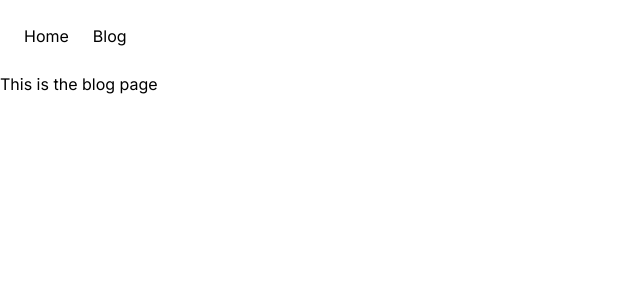
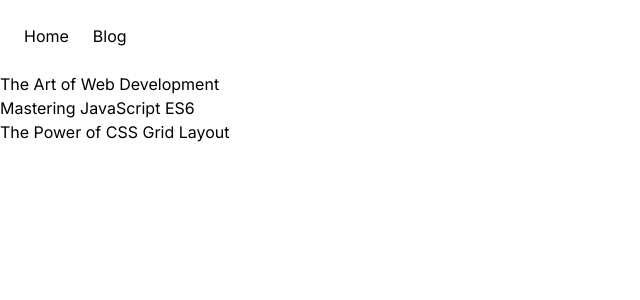
Before and after one commit to raselrana22/simple-blog-website, a Next.js app: page /blog in a window 1280 px wide. Shown: the top 300 px of the page, without its empty margins (0-640 px from the left). Built offline with nearby package versions, Linux system fonts and the light colour scheme.

Commit message:
add blog functionality

```diff
--- a/app/blog/page.js
+++ b/app/blog/page.js
@@ -1,3 +1,14 @@
+import blogData from "/data/blogData.json"
+
 export default function Blog() {
-    return (<div>This is the blog page</div>)
+
+    const posts = blogData;
+    console.log(posts);
+
+    console.log(blogData);
+    return (<div>
+        {posts.map(post => {
+            return <div key={post.id}> {post.title}</div>
+        })}
+    </div>)
 }
--- a/app/page.js
+++ b/app/page.js
@@ -1,3 +1,6 @@
+import Link from "next/link";
+
 export default async function Home() {
-  return (<></>);
+
+  return (<Link href={"/home"}></Link>);
 }
--- a/data/blogData.json
+++ b/data/blogData.json
@@ -1,32 +1,20 @@
 [
   {
-    "userId": 1,
     "id": 1,
-    "title": "sunt aut facere repellat provident occaecati excepturi optio reprehenderit",
-    "body": "quia et suscipit\nsuscipit recusandae consequuntur expedita et cum\nreprehenderit molestiae ut ut quas totam\nnostrum rerum est autem sunt rem eveniet architecto"
+    "title": "The Art of Web Development",
+    "content": "Web development is a dynamic and rapidly evolving field that empowers us to create amazing digital experiences. From crafting responsive user interfaces to building powerful back-end systems, web development offers endless possibilities. With technologies like HTML, CSS, JavaScript, and frameworks like React and Vue.js, developers can shape the online world like never before. Whether you're a seasoned pro or just starting your coding journey, web development has something for everyone. So, dive into the world of coding, explore the realms of design, and unlock your potential in the realm of web development. Let's build the future of the web together!",
+    "date": "2023-08-01"
   },
   {
-    "userId": 1,
     "id": 2,
-    "title": "qui est esse",
-    "body": "est rerum tempore vitae\nsequi sint nihil reprehenderit dolor beatae ea dolores neque\nfugiat blanditiis voluptate porro vel nihil molestiae ut reiciendis\nqui aperiam non debitis possimus qui neque nisi nulla"
+    "title": "Mastering JavaScript ES6",
+    "content": "ES6, also known as ECMAScript 2015, brought a plethora of features to JavaScript, revolutionizing the way we write code. Arrow functions, template literals, destructuring, and classes are just a few of the additions that make code cleaner and more expressive. With ES6, developers can write more concise and readable code, leading to improved productivity and maintainability. Whether you're writing a simple script or a complex application, mastering ES6 is essential to staying up-to-date with modern JavaScript development. So, dust off your coding skills and dive into the world of ES6, where every line of code is a brushstroke on the canvas of web innovation.",
+    "date": "2023-08-02"
   },
   {
-    "userId": 1,
     "id": 3,
-    "title": "ea molestias quasi exercitationem repellat qui ipsa sit aut",
-    "body": "et iusto sed quo iure\nvoluptatem occaecati omnis eligendi aut ad\nvoluptatem doloribus vel accusantium quis pariatur\nmolestiae porro eius odio et labore et velit aut"
-  },
-  {
-    "userId": 1,
-    "id": 4,
-    "title": "eum et est occaecati",
-    "body": "ullam et saepe reiciendis voluptatem adipisci\nsit amet autem assumenda provident rerum culpa\nquis hic commodi nesciunt rem tenetur doloremque ipsam iure\nquis sunt voluptatem rerum illo velit"
-  },
-  {
-    "userId": 1,
-    "id": 5,
-    "title": "nesciunt quas odio",
-    "body": "repudiandae veniam quaerat sunt sed\nalias aut fugiat sit autem sed est\nvoluptatem omnis possimus esse voluptatibus quis\nest aut tenetur dolor neque"
+    "title": "The Power of CSS Grid Layout",
+    "content": "CSS Grid Layout is a game-changer in the world of web design. It provides a powerful and flexible way to create complex layouts with ease. With features like grid lines, areas, and alignment properties, CSS Grid enables developers to design responsive and visually stunning websites. Whether you're building a magazine-style layout or a responsive dashboard, CSS Grid empowers you to bring your design visions to life. By mastering CSS Grid, you'll be able to create sophisticated and engaging web layouts that adapt seamlessly to various screen sizes and devices. So, dive into the world of CSS Grid and unlock the true potential of modern web design.",
+    "date": "2023-08-03"
   }
 ]
```
